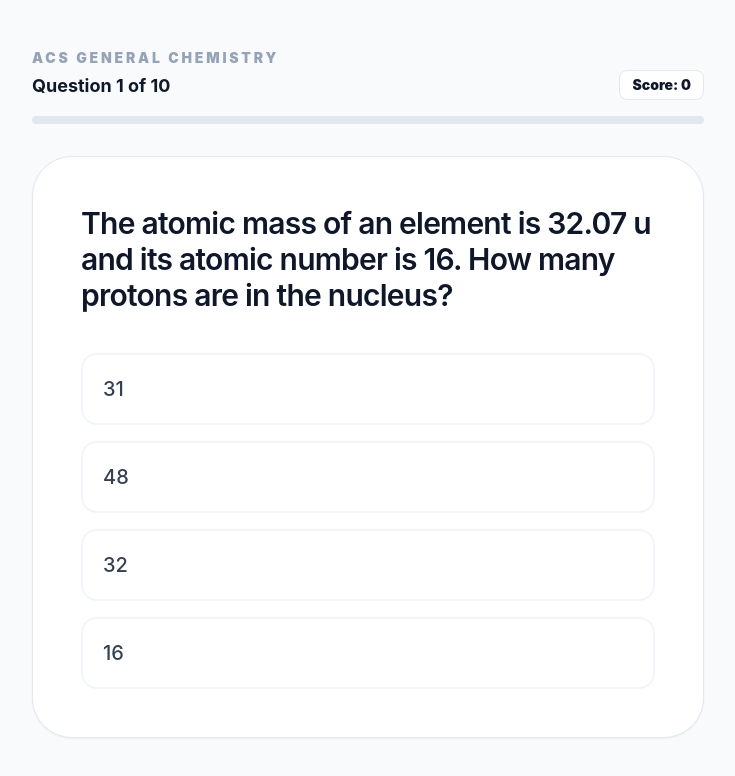
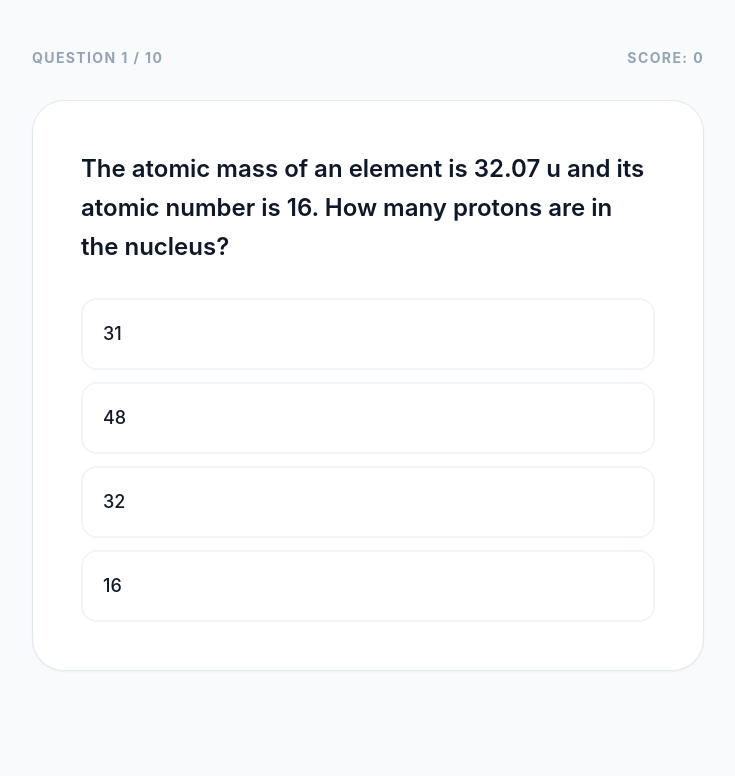
Before and after one commit to Coder0-dev/ACS-Quiz-App, a React (Vite) app: page / in a window 1280 px wide. Shown: the top 776 px of the page, without its empty margins (272-1007 px from the left). Built offline with nearby package versions, Linux system fonts and the light colour scheme.

Commit message:
Refactor App component and improve quiz logic

```diff
--- a/src/App.tsx
+++ b/src/App.tsx
@@ -1,15 +1,11 @@
 import React, { useState, useEffect, useCallback } from 'react';
 import * as KaTeX from 'react-katex';
-import { CheckCircle2, XCircle, ArrowRight, RotateCcw, HelpCircle, GraduationCap } from 'lucide-react';
+import { CheckCircle2, XCircle, ArrowRight, RotateCcw, HelpCircle } from 'lucide-react';
 import { rawQuestions } from './data/questions';
 import { shuffleArray } from './utils/shuffle';
 import { Question } from './types';
 import 'katex/dist/katex.min.css';
 
-/**
- * MathText Component
- * Correctly parses $ LaTeX $ blocks and renders them using KaTeX.
- */
 const MathText: React.FC<{ text: string }> = ({ text }) => {
   if (!text) return null;
   const parts = text.split(/(\$.*?\$)/g);
@@ -17,8 +13,7 @@ const MathText: React.FC<{ text: string }> = ({ text }) => {
     <>
       {parts.map((part, index) => {
         if (part.startsWith('$') && part.endsWith('$')) {
-          const math = part.slice(1, -1);
-          return <KaTeX.InlineMath key={index} math={math} />;
+          return <KaTeX.InlineMath key={index} math={part.slice(1, -1)} />;
         }
         return <span key={index}>{part}</span>;
       })}
@@ -27,7 +22,6 @@ const MathText: React.FC<{ text: string }> = ({ text }) => {
 };
 
 export default function App() {
-  // --- State ---
   const [questions, setQuestions] = useState<Question[]>([]);
   const [currentIdx, setCurrentIdx] = useState(0);
   const [selectedAnswer, setSelectedAnswer] = useState<string | null>(null);
@@ -35,21 +29,11 @@ export default function App() {
   const [score, setScore] = useState(0);
   const [isFinished, setIsFinished] = useState(false);
 
-  /**
-   * startSession
-   * Selects 20 random questions from the pool and shuffles their options.
-   */
   const startSession = useCallback(() => {
-    // 1. Shuffle the entire 500+ question pool
-    const shuffledPool = shuffleArray([...rawQuestions]);
-
-    // 2. Take the first 20 unique questions
-    const sessionBatch = shuffledPool.slice(0, 20).map(q => ({
+    const sessionBatch = shuffleArray([...rawQuestions]).slice(0, 20).map(q => ({
       ...q,
-      // 3. Shuffle the options for this specific session
       options: shuffleArray([...q.options])
     }));
-
     setQuestions(sessionBatch);
     setCurrentIdx(0);
     setScore(0);
@@ -58,155 +42,78 @@ export default function App() {
     setIsFinished(false);
   }, []);
 
-  // Initialize the quiz on mount
-  useEffect(() => {
-    startSession();
-  }, [startSession]);
+  useEffect(() => { startSession(); }, [startSession]);
 
-  // --- Handlers ---
+  if (questions.length === 0) return <div className="flex h-screen items-center justify-center">Loading...</div>;
+
+  const currentQ = questions[currentIdx];
+
   const handleSelect = (option: string) => {
     if (isAnswered) return;
     setSelectedAnswer(option);
     setIsAnswered(true);
-    if (option === questions[currentIdx].correctAnswer) {
-      setScore((prev) => prev + 1);
-    }
+    if (option === currentQ.correctAnswer) setScore(s => s + 1);
   };
 
-  const nextQuestion = () => {
-    if (currentIdx + 1 < questions.length) {
-      setCurrentIdx((prev) => prev + 1);
-      setSelectedAnswer(null);
-      setIsAnswered(false);
-    } else {
-      setIsFinished(true);
-    }
-  };
-
-  // --- Render States ---
-
-  // Loading State
-  if (questions.length === 0) {
+  if (isFinished) {
     return (
-      <div className="flex h-screen flex-col items-center justify-center bg-slate-50 font-sans text-slate-500">
-        <div className="animate-pulse text-xl font-medium">Initializing ACS Exam Engine...</div>
-      </div>
-    );
-  }
-
-  const currentQ = questions[currentIdx];
-  const progress = (currentIdx / questions.length) * 100;
-
-  // Finished State
-  if (isFinished) {
-    const finalPercentage = Math.round((score / questions.length) * 100);
-    return (
-      <div className="min-h-screen flex items-center justify-center p-6 bg-slate-50 font-sans text-slate-900">
-        <div className="max-w-md w-full bg-white p-10 rounded-3xl border border-slate-200 shadow-xl text-center">
-          <div className="inline-flex p-4 bg-slate-900 text-white rounded-2xl mb-6">
-            <GraduationCap size={32} />
-          </div>
-          <h2 className="text-3xl font-bold mb-2">Quiz Results</h2>
-          <div className="text-7xl font-black mb-4 text-slate-900 tracking-tighter">
-            {finalPercentage}%
-          </div>
-          <div className="flex justify-center gap-4 mb-8 text-sm font-bold uppercase tracking-widest text-slate-400">
-            <span>Correct: {score}</span>
-            <span>Total: {questions.length}</span>
-          </div>
-          <button
-            onClick={startSession}
-            className="w-full flex items-center justify-center gap-3 bg-slate-900 text-white py-4 rounded-2xl font-bold hover:bg-slate-800 transition-all shadow-lg active:scale-95"
-          >
-            <RotateCcw size={20} /> Try Another Set
+      <div className="min-h-screen flex items-center justify-center bg-slate-50 p-6">
+        <div className="max-w-md w-full bg-white p-8 rounded-3xl shadow-xl text-center">
+          <h2 className="text-2xl font-bold mb-4">Quiz Complete</h2>
+          <div className="text-6xl font-black mb-6">{Math.round((score / questions.length) * 100)}%</div>
+          <button onClick={startSession} className="w-full flex items-center justify-center gap-2 bg-slate-900 text-white py-4 rounded-xl font-bold hover:bg-slate-800">
+            <RotateCcw size={20} /> Restart Exam
           </button>
         </div>
       </div>
     );
   }
 
-  // Active Quiz State
   return (
-    <div className="min-h-screen bg-slate-50 py-12 px-4 font-sans text-slate-900">
+    <div className="min-h-screen bg-slate-50 py-12 px-4">
       <div className="max-w-2xl mx-auto space-y-8">
-        {/* Header/Progress */}
-        <header className="space-y-4">
-          <div className="flex justify-between items-end">
-            <div className="space-y-1">
-              <h1 className="text-sm font-black uppercase tracking-[0.2em] text-slate-400">ACS General Chemistry</h1>
-              <div className="text-lg font-bold">Question {currentIdx + 1} of {questions.length}</div>
-            </div>
-            <div className="text-sm font-black text-slate-900 bg-white px-3 py-1 rounded-lg border border-slate-200">
-              Score: {score}
-            </div>
-          </div>
-          <div className="h-2 bg-slate-200 rounded-full overflow-hidden">
-            <div
-              className="h-full bg-slate-900 transition-all duration-700 ease-out"
-              style={{ width: `${progress}%` }}
-            />
-          </div>
+        <header className="flex justify-between items-center text-sm font-bold text-slate-400 uppercase tracking-widest">
+          <span>Question {currentIdx + 1} / {questions.length}</span>
+          <span>Score: {score}</span>
         </header>
 
-        {/* Main Card */}
-        <main className="bg-white rounded-[2.5rem] border border-slate-200 shadow-sm p-8 sm:p-12 space-y-10">
-          {/* Question Text */}
-          <div className="text-2xl sm:text-3xl font-semibold leading-[1.4] tracking-tight text-slate-900">
+        <main className="bg-white rounded-[2rem] shadow-sm border border-slate-200 p-8 sm:p-12 space-y-8">
+          <div className="text-2xl font-semibold leading-relaxed text-slate-900">
             <MathText text={currentQ.question} />
           </div>
 
-          {/* Options Grid */}
-          <div className="grid gap-4">
+          <div className="grid gap-3">
             {currentQ.options.map((option, idx) => {
               const isCorrect = option === currentQ.correctAnswer;
               const isSelected = selectedAnswer === option;
-
-              let btnClass = "border-slate-100 bg-white text-slate-700 hover:border-slate-400 hover:shadow-md";
+              let style = "border-slate-100 hover:border-slate-300";
 
               if (isAnswered) {
-                if (isCorrect) {
-                  btnClass = "border-emerald-500 bg-emerald-50 text-emerald-900 shadow-sm ring-1 ring-emerald-500";
-                } else if (isSelected) {
-                  btnClass = "border-rose-500 bg-rose-50 text-rose-900 ring-1 ring-rose-500";
-                } else {
-                  btnClass = "border-slate-50 bg-slate-50 text-slate-300 opacity-60";
-                }
+                if (isCorrect) style = "border-emerald-500 bg-emerald-50 text-emerald-900";
+                else if (isSelected) style = "border-rose-500 bg-rose-50 text-rose-900";
+                else style = "opacity-40 border-slate-50";
               }
 
               return (
-                <button
-                  key={idx}
-                  onClick={() => handleSelect(option)}
-                  disabled={isAnswered}
-                  className={`w-full text-left p-5 rounded-2xl border-2 transition-all duration-200 flex items-center justify-between group ${btnClass}`}
-                >
-                  <span className="text-xl font-medium">
-                    <MathText text={option} />
-                  </span>
-                  {isAnswered && isCorrect && <CheckCircle2 className="text-emerald-600 shrink-0" size={24} />}
-                  {isAnswered && isSelected && !isCorrect && <XCircle className="text-rose-600 shrink-0" size={24} />}
+                <button key={idx} onClick={() => handleSelect(option)} disabled={isAnswered} className={`w-full text-left p-5 rounded-2xl border-2 transition-all flex items-center justify-between ${style}`}>
+                  <span className="text-lg font-medium"><MathText text={option} /></span>
+                  {isAnswered && isCorrect && <CheckCircle2 className="text-emerald-600" size={22} />}
+                  {isAnswered && isSelected && !isCorrect && <XCircle className="text-rose-600" size={22} />}
                 </button>
               );
             })}
           </div>
 
-          {/* Feedback/Explanation Area */}
           {isAnswered && (
-            <div className="animate-in fade-in slide-in-from-top-4 duration-500 space-y-8">
-              <div className="p-8 bg-slate-50 rounded-[2rem] border border-slate-100 relative overflow-hidden">
-                <div className="flex items-center gap-2 font-black uppercase tracking-widest text-[10px] text-slate-400 mb-3">
+            <div className="space-y-6 pt-4 animate-in fade-in slide-in-from-top-2">
+              <div className="p-6 bg-slate-50 rounded-2xl border border-slate-100">
+                <div className="flex items-center gap-2 text-xs font-bold uppercase text-slate-400 mb-2">
                   <HelpCircle size={14} /> Explanation
                 </div>
-                <div className="text-slate-600 leading-relaxed text-lg">
-                  <MathText text={currentQ.explanation} />
-                </div>
+                <p className="text-slate-600 leading-relaxed"><MathText text={currentQ.explanation} /></p>
               </div>
-
-              <button
-                onClick={nextQuestion}
-                className="w-full flex items-center justify-center gap-3 bg-slate-900 text-white py-5 rounded-2xl font-black text-lg hover:bg-slate-800 transition-all shadow-xl active:scale-95"
-              >
-                {currentIdx + 1 === questions.length ? "Finish Quiz" : "Continue"} <ArrowRight size={22} />
+              <button onClick={() => (currentIdx + 1 < questions.length ? setCurrentIdx(i => i + 1) || setSelectedAnswer(null) || setIsAnswered(false) : setIsFinished(true))} className="w-full bg-slate-900 text-white py-4 rounded-xl font-bold flex items-center justify-center gap-2 hover:bg-slate-800 shadow-lg">
+                Next Question <ArrowRight size={20} />
               </button>
             </div>
           )}
```
